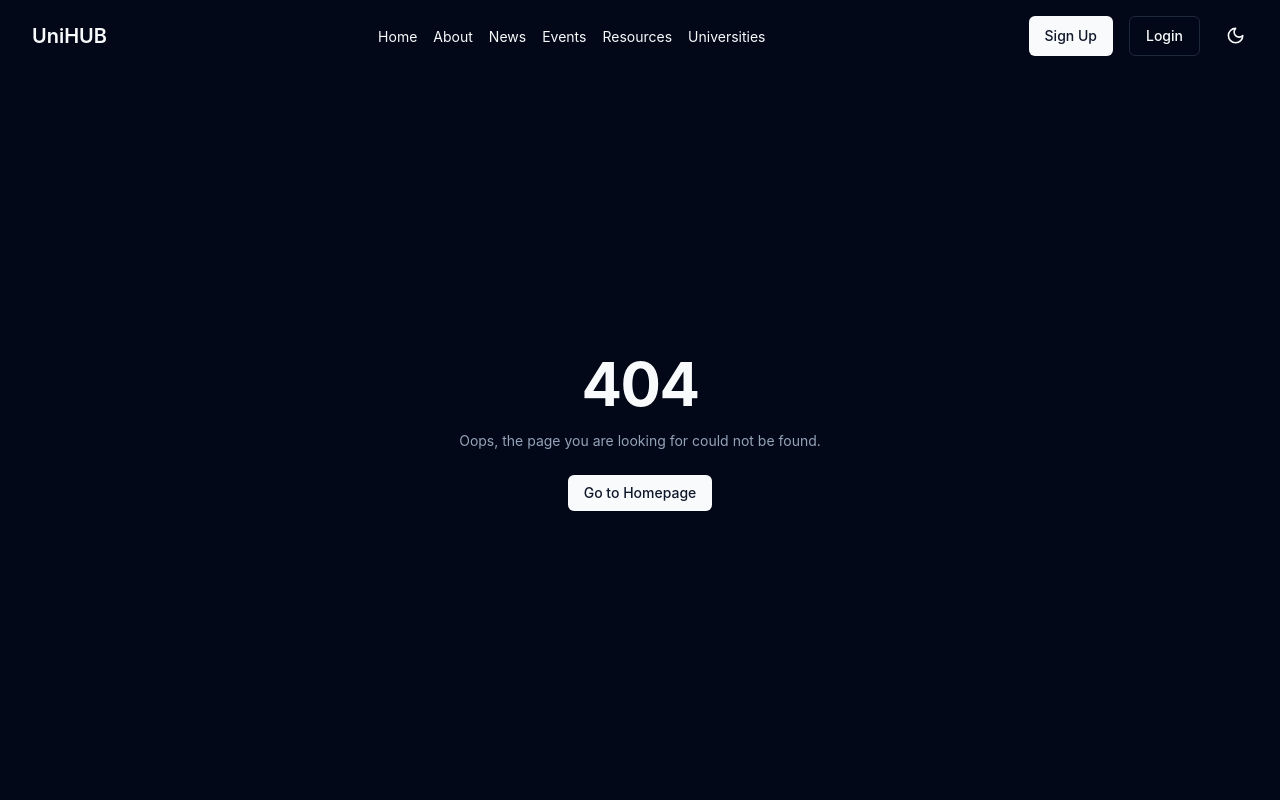
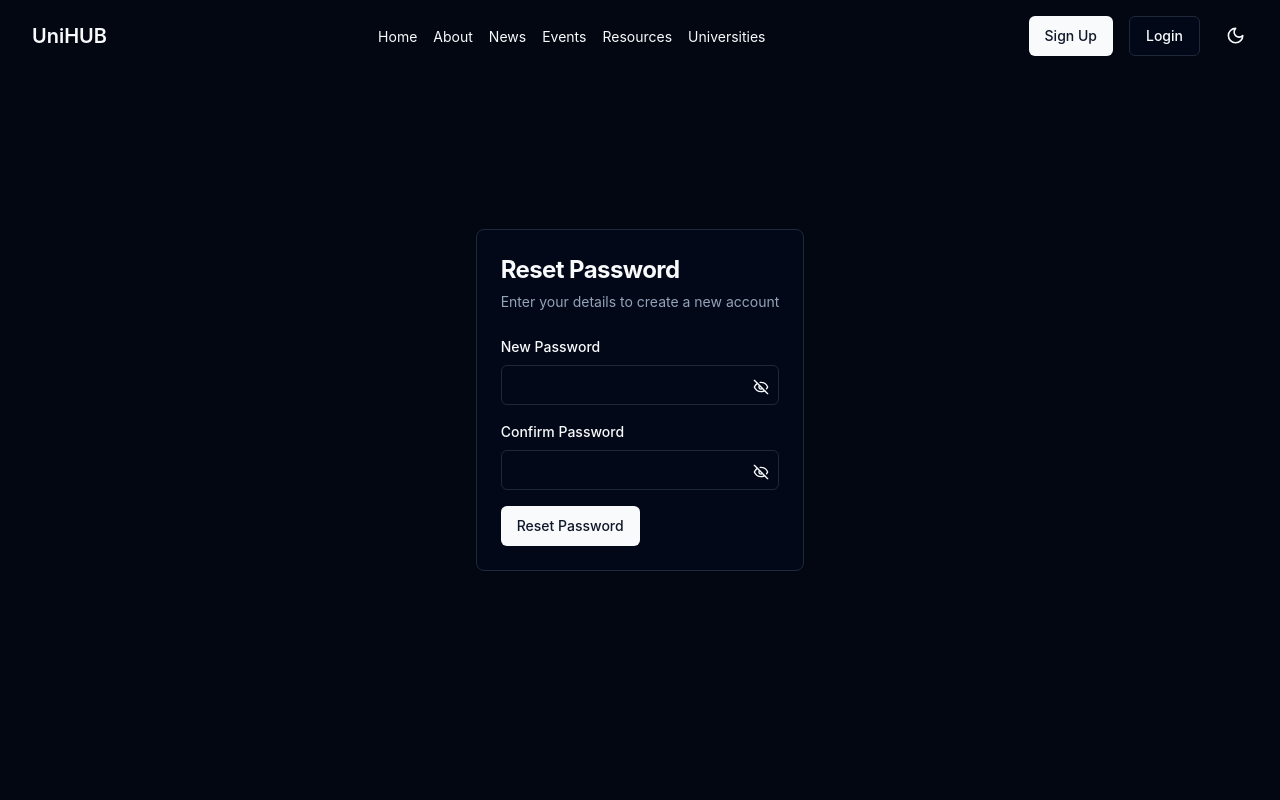
Before and after one commit to M1cK3yM/Education_Resources_and_Tutorial_Platform, a React (Vite) app in the folder front-end/UniHub Ethiopia/: page /reset-password in a window 1280 px wide. Shown: the top 800 px of the page. Built offline with nearby package versions, Linux system fonts and the light colour scheme; no server answers.

Commit message:
add reset page

```diff
--- a/front-end/UniHub Ethiopia/src/App.jsx
+++ b/front-end/UniHub Ethiopia/src/App.jsx
@@ -26,6 +26,7 @@ function App() {
               path="/forgot-password"
               element={<Pages.ForgetPasswordPage />}
             />
+            <Route path="/reset-password" element={<Pages.ResetPassword />} />
             <Route path="*" element={<Pages.NotFoundPage />} />
           </Routes>
         </main>
--- a/front-end/UniHub Ethiopia/src/api/config.js
+++ b/front-end/UniHub Ethiopia/src/api/config.js
@@ -2,6 +2,8 @@ import axios from "axios";
 import { getCookie } from "@/utils/requestHandler";
 
 export const BASE_URL = "http://localhost:3000/";
+
+let trial = false;
 
 const apiClient = axios.create({
   baseURL: BASE_URL,
@@ -19,8 +21,10 @@ apiClient.interceptors.response.use(
   },
   async (error) => {
     const originalRequest = error.config;
-    if (error.response.status === 401 && !originalRequest._retry) {
-      originalRequest._retry = true;
+    console.log(trial);
+
+    if (error.response.status === 401 && !trial) {
+      trial = true;
       try {
         await apiClient.get("/refresh");
         return apiClient(originalRequest);
--- a/front-end/UniHub Ethiopia/src/components/login.jsx
+++ b/front-end/UniHub Ethiopia/src/components/login.jsx
@@ -21,12 +21,18 @@ import { useAuth } from "../context/AuthContext";
 import { useAuthDialog } from "@/context/AuthDialogContext";
 import { Link } from "react-router-dom";
 import { Checkbox } from "@/components/ui/checkbox";
+import { EyeIcon, EyeOffIcon } from "@/components/ui/eyeicon";
 
 const LoginPage = () => {
   const [data, setData] = useState({
     email: "",
     password: "",
   });
+  const [showPassword, setShowPassword] = useState(false);
+
+  const toggleShowPassword = () => {
+    setShowPassword(!showPassword);
+  };
 
   const { login } = useAuth();
   const { isLoginOpen, toggleLogin, toggleSignup } = useAuthDialog();
@@ -69,15 +75,28 @@ const LoginPage = () => {
                   required
                 />
               </div>
-              <div className="space-y-2">
+              <div className="space-y-2 relative">
                 <Label htmlFor="password">Password</Label>
                 <Input
                   id="password"
-                  type="password"
+                  type={showPassword ? "text" : "password"}
                   value={data.password}
                   onChange={handleDataChange("password")}
                   required
                 />
+                <Button
+                  variant="ghost"
+                  size="icon"
+                  className="absolute bottom-1 right-1 h-7 w-7"
+                  onClick={toggleShowPassword}
+                >
+                  {showPassword ? (
+                    <EyeIcon className="h-4 w-4" />
+                  ) : (
+                    <EyeOffIcon className="h-4 w-4" />
+                  )}
+                  <span className="sr-only">Toggle password visbility</span>
+                </Button>
               </div>
               <div className="flex items-center justify-between pb-2">
                 <div className="flex items-center">
--- a/front-end/UniHub Ethiopia/src/context/AuthContext.jsx
+++ b/front-end/UniHub Ethiopia/src/context/AuthContext.jsx
@@ -12,6 +12,7 @@ const AuthContext = createContext({
   logout: async () => {},
   verifyUser: async () => {},
   forgetPassword: async () => {},
+  getUser: async () => {},
   isAuthenticated: () => false,
 });
 
@@ -20,7 +21,8 @@ const useAuth = () => useContext(AuthContext);
 const AuthProvider = ({ children }) => {
   const [isLoading, setIsLoading] = useState(true);
   const [user, setUser] = useState(null);
-  const accessToken = getCookie("access_token");
+  const accessToken = getCookie("accessToken");
+  console.log(accessToken);
 
   const navigate = useNavigate();
 
@@ -67,7 +69,10 @@ const AuthProvider = ({ children }) => {
       () => {
         setTimeout(() => navigate("/"), 3000);
       },
-      () => navigate("*"),
+      (error) => {
+        console.log(error);
+        navigate("*");
+      },
     );
   };
 
@@ -76,7 +81,7 @@ const AuthProvider = ({ children }) => {
       async () => await authApi.forgetPassword(data),
       setIsLoading,
       () => {
-        navigate("reset");
+        navigate("reset-password");
       },
       (error) => console.log(error),
     );
@@ -84,8 +89,8 @@ const AuthProvider = ({ children }) => {
 
   const isAuthenticated = () => !!user;
 
-  useEffect(() => {
-    const getUser = async () => {
+  const getUser = async () => {
+    if (user === null) {
       await requestHandler(
         async () => await authApi.getUserData(),
         setIsLoading,
@@ -93,10 +98,31 @@ const AuthProvider = ({ children }) => {
           console.log(res);
           setUser(res);
         },
-        (error) => console.log(error),
+        (error) => {
+          console.log(error);
+        },
       );
+    }
+  };
+
+  useEffect(() => {
+    const getUser = async () => {
+      if (user === null) {
+        await requestHandler(
+          async () => await authApi.getUserData(),
+          setIsLoading,
+          (res) => {
+            console.log(res);
+            setUser(res);
+          },
+          (error) => {
+            console.log(error);
+          },
+        );
+      }
     };
-    if (user === null) getUser();
+
+    getUser();
   }, [accessToken]);
 
   return (
@@ -109,6 +135,7 @@ const AuthProvider = ({ children }) => {
         isAuthenticated,
         verifyUser,
         forgetPassword,
+        getUser,
       }}
     >
       {isLoading ? <Loader size="md" center /> : children}
--- a/front-end/UniHub Ethiopia/src/pages/forgetPasswordPage.jsx
+++ b/front-end/UniHub Ethiopia/src/pages/forgetPasswordPage.jsx
@@ -1,7 +1,7 @@
 import { Label } from "@/components/ui/label";
 import { Input } from "@/components/ui/input";
 import { Button } from "@/components/ui/button";
-import { useState } from "react";
+import { useEffect, useState } from "react";
 import { Link } from "react-router-dom";
 import { useAuth } from "@/context/AuthContext";
 import { useAuthDialog } from "@/context/AuthDialogContext";
@@ -23,7 +23,7 @@ export default function ForgetPassword() {
 
   const handleSubmit = (e) => {
     e.preventDefault();
-    forgetPassword(data.email);
+    forgetPassword(data);
   };
 
   return (
--- a/front-end/UniHub Ethiopia/src/pages/index.js
+++ b/front-end/UniHub Ethiopia/src/pages/index.js
@@ -9,6 +9,7 @@ import HomePage from "./homePage";
 import VerifyPage from "./verifyPage";
 import NotFoundPage from "./404Page";
 import ForgetPasswordPage from "./forgetPasswordPage";
+import ResetPassword from "./resetPasswordPage";
 
 const Pages = {
   UniversityPage,
@@ -21,6 +22,7 @@ const Pages = {
   VerifyPage,
   NotFoundPage,
   ForgetPasswordPage,
+  ResetPassword,
   EventDetailsPage,
 };
 
--- /dev/null
+++ b/front-end/UniHub Ethiopia/src/pages/resetPasswordPage.jsx
@@ -0,0 +1,147 @@
+import {
+  Card,
+  CardHeader,
+  CardTitle,
+  CardDescription,
+  CardContent,
+} from "@/components/ui/card";
+import { Input } from "@/components/ui/input";
+import { Label } from "@/components/ui/label";
+import { useState, useEffect } from "react";
+import { EyeIcon, EyeOffIcon } from "@/components/ui/eyeicon";
+import { Button } from "@/components/ui/button";
+
+export default function ResetPassword() {
+  const [data, setData] = useState({
+    newPassword: "",
+    confirmPassword: "",
+  });
+  const [errors, setErrors] = useState({
+    newPassword: "",
+    confirmPassword: "",
+  });
+  const [showPassword, setShowPassword] = useState(false);
+  const [isValid, setIsValid] = useState(false);
+  const [showConfirmPasswordAlert, setShowConfirmPasswordAlert] =
+    useState(false);
+  const [submitted, setSubmitted] = useState(false);
+
+  const validateForm = () => {
+    setIsValid(true);
+    setShowConfirmPasswordAlert(false);
+    const newErrors = {
+      newPassword: "",
+      confirmPassword: "",
+    };
+
+    if (!data.newPassword) {
+      newErrors.newPassword = "Password is required";
+      setIsValid(false);
+    }
+
+    if (data.newPassword !== data.confirmPassword) {
+      setShowConfirmPasswordAlert(true);
+      newErrors.confirmPassword = "Passwords do not match";
+      setIsValid(false);
+    }
+
+    if (!isValid) {
+      setErrors(newErrors);
+      return;
+    }
+  };
+
+  useEffect(() => {
+    if (submitted) {
+      validateForm();
+    }
+  }, [data, submitted]);
+
+  const handleDataChange = (name) => (e) => {
+    setData({
+      ...data,
+      [name]: e.target.value,
+    });
+  };
+
+  const handleResetPassword = () => {
+    setSubmitted(true);
+    if (!isValid) {
+      return;
+    }
+  };
+  return (
+    <div className="flex min-h-screen flex-col items-center justify-center bg-gray-50 py-12 px-4 dark:bg-gray-950">
+      <Card className="mx-auto max-w-sm">
+        <CardHeader className="space-y1">
+          <CardTitle className="text-2xl font-bold">Reset Password</CardTitle>
+          <CardDescription>
+            Enter your details to create a new account
+          </CardDescription>
+        </CardHeader>
+        <CardContent>
+          <div className="space-y-4">
+            <div className="space-y-2 relative">
+              <Label htmlFor="newPassword">New Password</Label>
+              <Input
+                id="newPassword"
+                type={showPassword ? "text" : "password"}
+                required
+                value={data.newPassword}
+                className={showConfirmPasswordAlert ? "!border-red-500" : ""}
+                onChange={handleDataChange("newPassword")}
+              />
+              <Button
+                variant="ghost"
+                size="icon"
+                className="absolute bottom-1 right-1 h-7 w-7"
+                onClick={() => setShowPassword(!showPassword)}
+              >
+                {showPassword ? (
+                  <EyeIcon className="h-4 w-4" />
+                ) : (
+                  <EyeOffIcon className="h-4 w-4" />
+                )}
+                <span className="sr-only">Toggle password visibility</span>
+              </Button>
+              {errors.newPassword && (
+                <p className="text-red-500">{errors.newPassword}</p>
+              )}
+            </div>{" "}
+            <div className="space-y-2 relative">
+              <Label htmlFor="confirmPassword">Confirm Password</Label>
+              <Input
+                id="confirmPassword"
+                type="password"
+                required
+                value={data.confirmPassword}
+                className={showConfirmPasswordAlert ? "!border-red-500" : ""}
+                onChange={handleDataChange("confirmPassword")}
+              />
+              <Button
+                variant="ghost"
+                size="icon"
+                className="absolute bottom-1 right-1 h-7 w-7"
+                onClick={() => setShowPassword(!showPassword)}
+              >
+                {showPassword ? (
+                  <EyeIcon className="h-4 w-4" />
+                ) : (
+                  <EyeOffIcon className="h-4 w-4" />
+                )}
+                <span className="sr-only">Toggle password visibility</span>
+              </Button>
+              {errors.newPassword && (
+                <p className="text-red-500">{errors.newPassword}</p>
+              )}
+            </div>
+            <Button type="button" onClick={handleResetPassword}>
+              {" "}
+              Reset Password{" "}
+            </Button>
+          </div>
+        </CardContent>
+      </Card>
+    </div>
+  );
+}
--- a/front-end/UniHub Ethiopia/src/pages/verifyPage.jsx
+++ b/front-end/UniHub Ethiopia/src/pages/verifyPage.jsx
@@ -1,7 +1,6 @@
 import { useNavigate, useParams } from "react-router-dom";
 import { Button } from "@/components/ui/button";
 import { Email } from "@rsuite/icons";
-import { useEffect } from "react";
 import { useAuth } from "@/context/AuthContext";
 import {
   Card,
@@ -16,11 +15,9 @@ export default function Component() {
   const { token } = useParams();
   const { verifyUser } = useAuth();
 
-  useEffect(() => {
-    if (token) {
-      verifyUser(token);
-    }
-  }, [token]);
+  if (token) {
+    verifyUser(token);
+  }
 
   return token ? (
     <div className="flex flex-col items-center justify-center h-screen bg-background">
```
Also changed, not shown: 1 other file (tests, documents, lock files or other folders).
